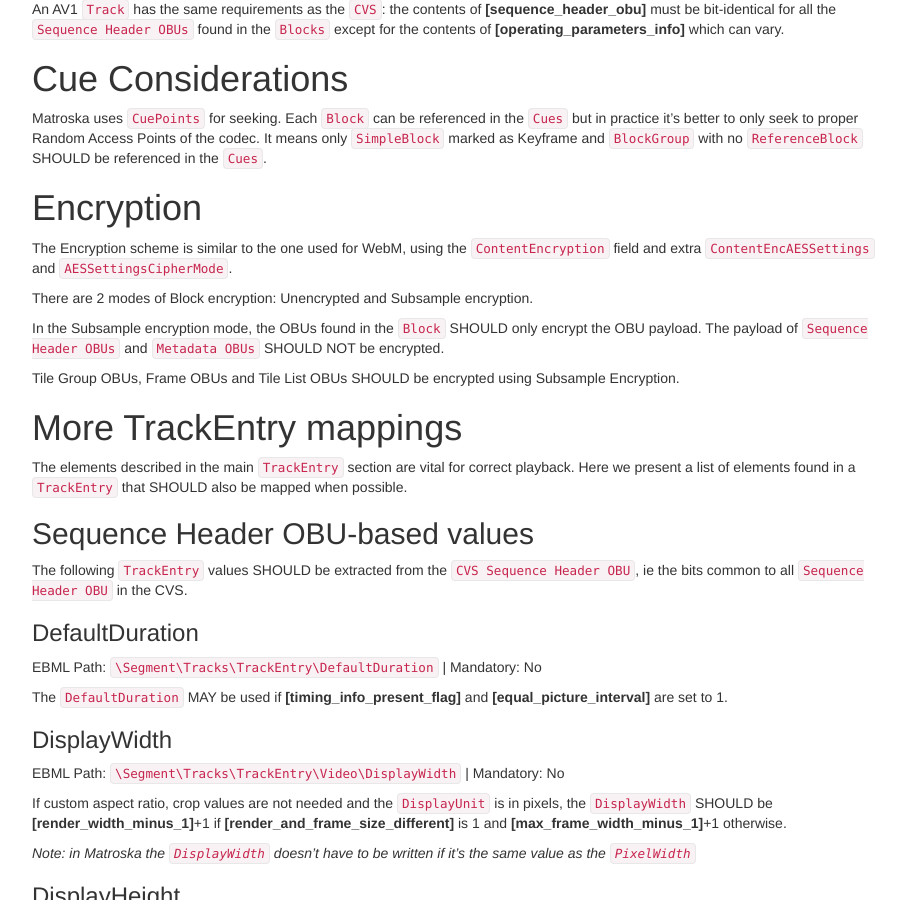
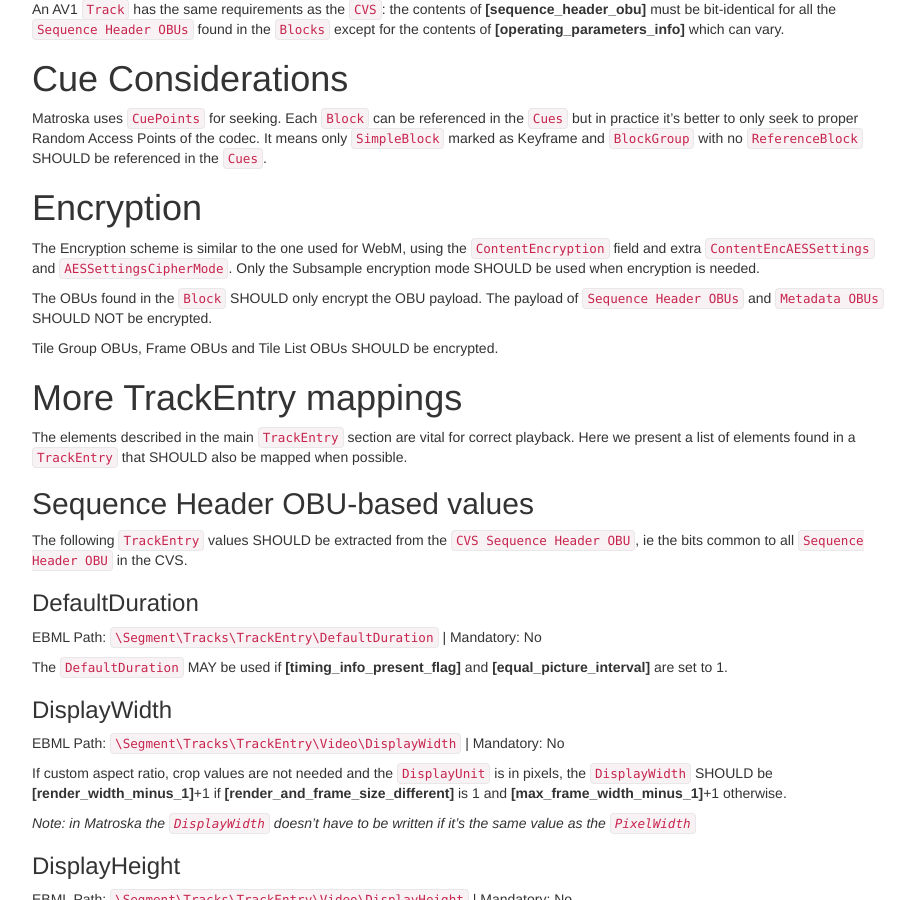
Before and after one commit to ietf-wg-cellar/matroska-specification, a Jekyll site: the page built from codec/av1.md, in a window 1280 px wide and 900 px high, scrolled down 3516 px. Shown: the whole window, without its empty margins (273-1188 px from the left). Built offline with Jekyll 4.4.1, drawn with Linux system fonts in a browser that asks for light colours; our own code applies the rules of GitHub Pages for plain Markdown files; some of the changed text lies outside the part shown.

Commit message:
av1: only use the subsample encryption from WebM
Not the unencrypted or full encryption which are deprecated

```diff
--- a/codec/av1.md
+++ b/codec/av1.md
@@ -145,13 +145,11 @@
 
 # Encryption
 
-The Encryption scheme is similar to the one used for WebM, using the `ContentEncryption` field and extra `ContentEncAESSettings` and `AESSettingsCipherMode`.
+The Encryption scheme is similar to the one used for WebM, using the `ContentEncryption` field and extra `ContentEncAESSettings` and `AESSettingsCipherMode`. Only the Subsample encryption mode SHOULD be used when encryption is needed.
 
-There are 2 modes of Block encryption: Unencrypted and Subsample encryption.
+The OBUs found in the `Block` SHOULD only encrypt the OBU payload. The payload of `Sequence Header OBUs` and `Metadata OBUs` SHOULD NOT be encrypted.
 
-In the Subsample encryption mode, the OBUs found in the `Block` SHOULD only encrypt the OBU payload. The payload of `Sequence Header OBUs` and `Metadata OBUs` SHOULD NOT be encrypted.
-
-Tile Group OBUs, Frame OBUs and Tile List OBUs SHOULD be encrypted using Subsample Encryption.
+Tile Group OBUs, Frame OBUs and Tile List OBUs SHOULD be encrypted.
 
 
 # More TrackEntry mappings
```
Also changed, not shown: other parts of codec/av1.md (+2 -0 lines).
